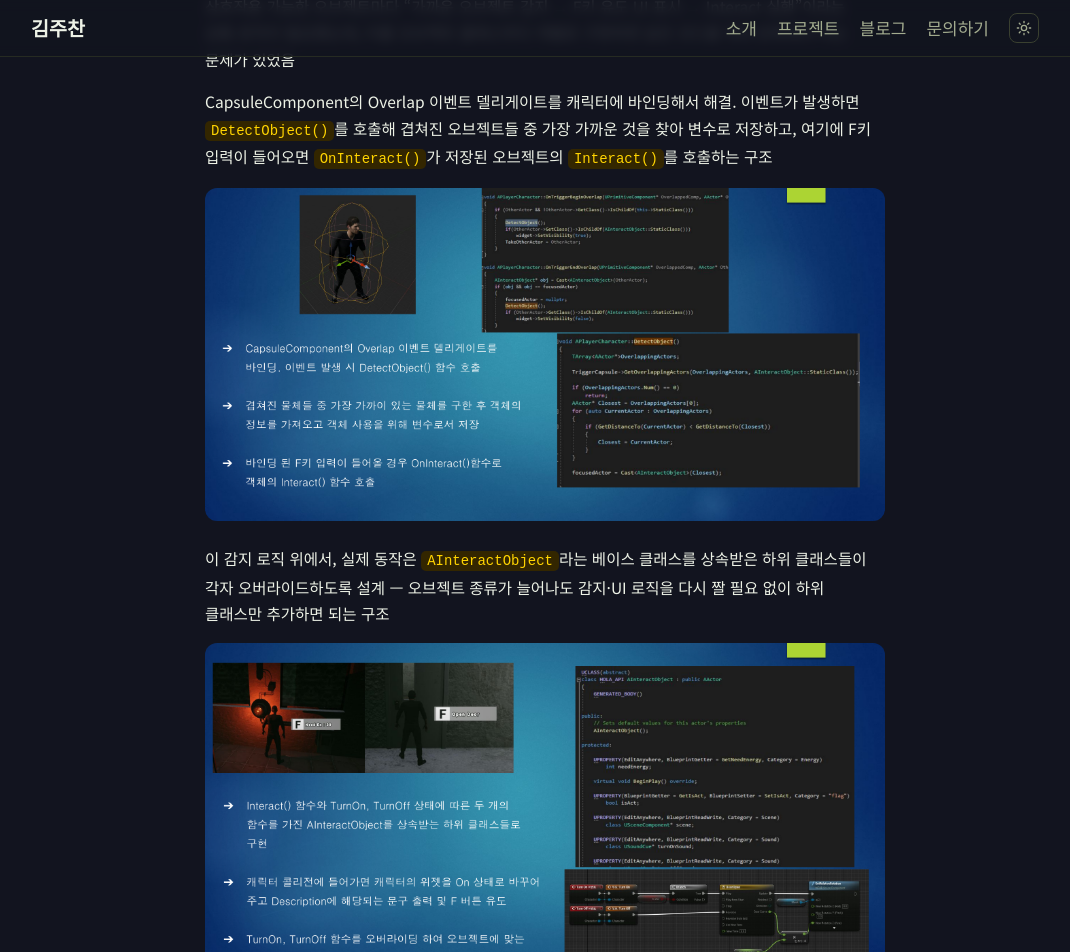
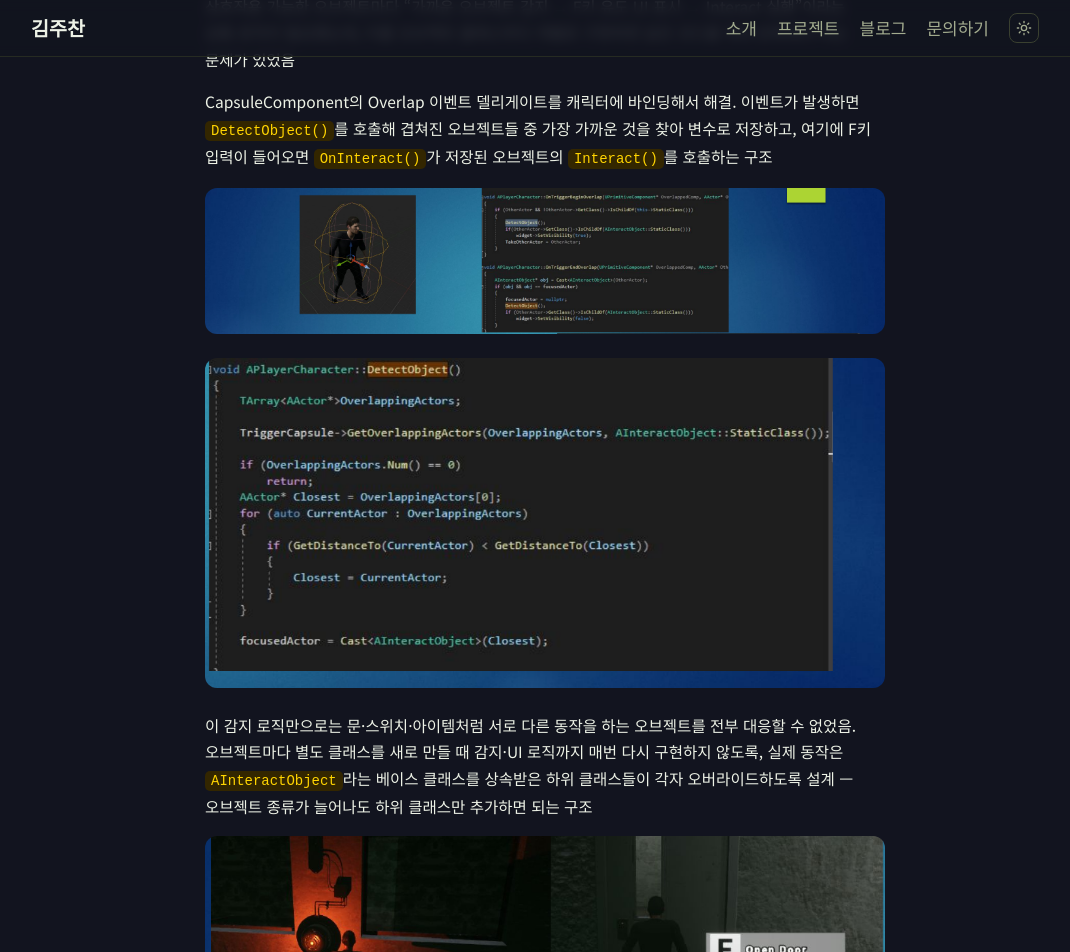
Before and after one commit to skamo3/skamo3.github.io, a Jekyll site: the page built from _projects/project-hola.md, in a window 1280 px wide and 1400 px high, scrolled down 1522 px. Shown: the top 952 px of the window, without its empty margins (105-1175 px from the left). Built offline with Jekyll 4.4.1, drawn with Linux system fonts in a browser that asks for light colours; some of the changed text lies outside the part shown.

Commit message:
Project Hola 이미지 재크롭, 앵커 스크롤 버그 수정, 왜/무엇/어떻게 보강
시연 영상 버튼(href="#시연")이 sticky nav(56px)에 가려 앵커 이동이 안
되는 것처럼 보이던 문제를 scroll-margin-top으로 전역 수정(모든 프로젝트
페이지의 헤딩 앵커에 적용).

PDF에서 크롭한 이미지들이 슬라이드의 불릿 설명 텍스트까지 통으로 포함하고
있어 본문에 이미 풀어 쓴 내용과 중복되던 문제를 발견 — 6장의 이미지를
코드/스크린샷 부분만 남도록 10장으로 다시 정밀 크롭(불릿 텍스트 완전 제외).

무기 시스템/근접 콤보/파괴 가능한 오브젝트 섹션에 왜 그런 설계를 택했는지
(장착 상태 분리, 콤보 도입 이유, 파괴 오브젝트의 목적) 설명을 보강.

Co-Authored-By: Claude Sonnet 5 <noreply@anthropic.com>

```diff
--- a/_projects/project-hola.md
+++ b/_projects/project-hola.md
@@ -42,23 +42,30 @@ toc:
 
 CapsuleComponent의 Overlap 이벤트 델리게이트를 캐릭터에 바인딩해서 해결. 이벤트가 발생하면 `DetectObject()`를 호출해 겹쳐진 오브젝트들 중 가장 가까운 것을 찾아 변수로 저장하고, 여기에 F키 입력이 들어오면 `OnInteract()`가 저장된 오브젝트의 `Interact()`를 호출하는 구조
 
-![상호작용 오브젝트 감지 코드 — CapsuleComponent Overlap 이벤트로 DetectObject()를 호출해 겹친 액터 중 가장 가까운 오브젝트를 찾아 focusedActor로 저장하는 코드](/assets/images/project-hola/interact-detect.png)
+![캐릭터 콜리전에 감지된 상호작용 대상 표시 — 캡슐 콜리전 범위와 감지 방향을 보여주는 에디터 화면](/assets/images/project-hola/interact-detect-screenshot.png)
 
-이 감지 로직 위에서, 실제 동작은 `AInteractObject`라는 베이스 클래스를 상속받은 하위 클래스들이 각자 오버라이드하도록 설계 — 오브젝트 종류가 늘어나도 감지·UI 로직을 다시 짤 필요 없이 하위 클래스만 추가하면 되는 구조
+![상호작용 오브젝트 감지 코드 — CapsuleComponent Overlap 이벤트로 DetectObject()를 호출해 겹친 액터 중 가장 가까운 오브젝트를 찾아 focusedActor로 저장하는 코드](/assets/images/project-hola/interact-detect-code.png)
 
-![AInteractObject 베이스 클래스 — Interact()와 TurnOn/TurnOff 함수를 가진 상위 클래스를 하위 클래스가 상속받아 구현하는 구조, 콜리전 진입 시 위젯을 켜고 F키 유도 문구를 띄우는 블루프린트](/assets/images/project-hola/interact-base.png)
+이 감지 로직만으로는 문·스위치·아이템처럼 서로 다른 동작을 하는 오브젝트를 전부 대응할 수 없었음. 오브젝트마다 별도 클래스를 새로 만들 때 감지·UI 로직까지 매번 다시 구현하지 않도록, 실제 동작은 `AInteractObject`라는 베이스 클래스를 상속받은 하위 클래스들이 각자 오버라이드하도록 설계 — 오브젝트 종류가 늘어나도 하위 클래스만 추가하면 되는 구조
+
+![F키로 상호작용 가능한 오브젝트 예시 — 에너지가 필요한 오브젝트와 문을 여는 상호작용 UI](/assets/images/project-hola/interact-object-screenshots.png)
+
+![AInteractObject 베이스 클래스 — Interact()와 TurnOn/TurnOff 함수를 가진 상위 클래스를 하위 클래스가 상속받아 구현하는 구조, 콜리전 진입 시 위젯을 켜고 F키 유도 문구를 띄우는 블루프린트](/assets/images/project-hola/interact-object-class.png)
 
 - 캐릭터 콜리전에 들어가면 위젯을 On 상태로 바꿔 Description 문구와 F키 유도 UI 출력
 - `TurnOn`, `TurnOff` 함수를 오버라이딩해 오브젝트별로 다른 로직 구현(문 열기, 스위치 조작 등)
 
 # 무기 시스템
 
-캐릭터가 장착할 수 있는 근거리·원거리 무기를 구현해 몬스터와 싸우고 파괴 가능한 오브젝트를 부술 수 있도록 함
+퍼즐 위주였던 게임에 전투 요소를 더하기 위해, 캐릭터가 장착할 수 있는 근거리·원거리 무기를 구현해 몬스터와 싸우고 파괴 가능한 오브젝트를 부술 수 있도록 함
 
-![무기 시스템 — 월드 배치용 AInteractWeapon과 장착용 Weapon 클래스가 한 쌍으로 동작하는 구조, enum class로 근거리/원거리 타입을 구분하는 코드](/assets/images/project-hola/weapon-system.png)
+![월드에 놓인 무기를 F키로 장착하는 모습 — 무기 장착 전/후 캐릭터, 무기 블루프린트 목록과 스폰 설정](/assets/images/project-hola/weapon-system-screenshots.png)
 
-- 2개의 클래스를 한 쌍으로 묶어 월드 배치와 캐릭터 장착을 분리 — `AInteractObject`를 상속하는 `AInteractWeapon`으로 월드에 무기를 배치하고, `Weapon` 클래스로 캐릭터가 장착할 무기를 정의
-- `enum class`로 근거리·원거리 무기 타입을 구분하고, `MAX_COUNT`로 디폴트 상태와 무기 타입 최대 개수를 함께 관리
+무기는 "월드에 놓여 있는 상태"와 "캐릭터가 장착한 상태"의 데이터가 서로 다름(위치·충돌 여부 vs 장착 소켓·데미지 등) — 이를 한 클래스에 다 담기보다, 2개의 클래스를 한 쌍으로 묶어 역할을 분리. `AInteractObject`를 상속하는 `AInteractWeapon`으로 월드에 무기를 배치하고, `Weapon` 클래스로 캐릭터가 장착할 무기(데미지, 소켓 등)를 정의
+
+`enum class`로 근거리·원거리 무기 타입을 구분하고, `MAX_COUNT`로 디폴트 상태와 무기 타입 최대 개수를 함께 관리
+
+![무기 타입 enum과 장착 무기 배열 — EWeaponType enum class와 캐릭터가 보유한 무기를 담는 TArray, 현재 장착 무기 인덱스 관리 코드](/assets/images/project-hola/weapon-type-enum.png)
 
 ## 장착 애니메이션과 소켓
 
@@ -66,23 +73,25 @@ CapsuleComponent의 Overlap 이벤트 델리게이트를 캐릭터에 바인딩
 
 스켈레탈 소켓을 이용해 무기별로 `SocketName`을 받도록 구현하고, 손에 쥐었을 때의 소켓과 보관 상태(기본적으로 등)의 소켓을 상태별로 구분. 장착·해제 시에는 Anim Montage를 저장해뒀다가 그에 맞는 애니메이션을 재생
 
-![장착 애니메이션과 무기 소켓 — 무기별 Hold Socket/Back Socket 이름과 장착 Montage를 지정하는 데이터, 장착 상태에 따라 소켓을 교체하는 코드](/assets/images/project-hola/weapon-socket.png)
+![장착 애니메이션과 무기 소켓 — 무기별 Hold Socket/Back Socket 이름과 장착 Montage를 지정하는 데이터, 장착 상태에 따라 소켓을 교체하는 코드](/assets/images/project-hola/weapon-socket-detail.png)
 
 ## 근접 무기 콤보 공격
 
-하나의 공격 시퀀스가 담긴 Anim Montage를 Section 단위로 나눠 저장하고, Anim Notify로 무기의 Hit 판정과 다음 공격 입력 타이밍을 감지. 다음 공격이 콤보 타이밍 안에 들어오면 이어지는 Section의 애니메이션을 재생해 3단 콤보를 구현
+단조로운 단발성 공격만으로는 타격감이 부족했기 때문에, 하나의 공격 시퀀스가 담긴 Anim Montage를 Section 단위로 나눠 저장하고 Anim Notify로 무기의 Hit 판정과 다음 공격 입력 타이밍을 감지하도록 구현. 다음 공격이 콤보 타이밍 안에 들어오면 이어지는 Section의 애니메이션을 재생해 3단 콤보를 구현
 
-![근접 무기 콤보 공격 — Attack Montage를 Attack_1/2/3 Section으로 나누고, AnimNotify로 AttackHitCheck/NextAttackCheck 타이밍을 감지하는 몽타주 편집 화면](/assets/images/project-hola/melee-combo.png)
+![근접 무기 콤보 공격 3단 동작 — 창, 검, 도끼 콤보 애니메이션 진행 화면](/assets/images/project-hola/melee-combo-montage.png)
+
+![Attack Montage를 Attack_1/2/3 Section으로 나누고, AnimNotify로 AttackHitCheck/NextAttackCheck 타이밍을 감지하는 몽타주 편집 화면](/assets/images/project-hola/melee-combo-timeline.png)
 
 ## 원거리 무기와 발사체
 
 원거리 무기(`ARangedWeapon`)에 발사체 클래스(`AProjectile`)를 기본 변수로 선언하고, `UProjectileMovementComponent`로 포물선을 그리며 날아가도록 구현. 충돌 시에는 `OnHit` 델리게이트로 반응하는데, 발사체를 바로 제거하면 충돌 이펙트가 재생되기 전에 사라져 보이므로 먼저 visibility를 끄고 콜리전을 NoCollision으로 바꿔 충돌/폭발 이펙트를 재생한 뒤, 약간의 지연을 두고 액터를 제거해 프레임 부하도 함께 줄임
 
-![원거리 무기와 발사체 — ARangedWeapon에 AProjectile을 스폰하고 UProjectileMovementComponent로 포물선 이동을 구현한 코드, OnHit 처리 결과인 폭발 이펙트 스크린샷](/assets/images/project-hola/ranged-projectile.png)
+![원거리 무기와 발사체 — ARangedWeapon에 AProjectile을 스폰하고 UProjectileMovementComponent로 포물선 이동을 구현한 코드, OnHit 처리 결과인 폭발 이펙트 스크린샷](/assets/images/project-hola/ranged-projectile-detail.png)
 
 # 파괴 가능한 오브젝트
 
-캐릭터가 무기를 이용하거나 특정 로직을 실행하면 길을 막고 있던 오브젝트가 부서지도록 구현. 언리얼 엔진 4.27의 Destructible Mesh를 활용해, 파괴 가능한 벽이나 장애물을 배치하고 이를 통해 전투와 퍼즐 진행에 변주를 줌
+퍼즐만으로 진행이 단조로워지는 걸 막기 위해, 캐릭터가 무기를 이용하거나 특정 로직을 실행하면 길을 막고 있던 오브젝트가 부서져 새로운 경로가 열리도록 구현. 언리얼 엔진 4.27의 Destructible Mesh를 이용해 파괴 가능한 벽·장애물을 만들고, 무기로 타격하거나 조건이 충족되면 Destructible Mesh가 파편으로 부서지도록 배치해 전투와 퍼즐 진행에 변주를 줌
 
 # 레벨 디자인 & 퍼즐
 
--- a/assets/css/style.css
+++ b/assets/css/style.css
@@ -337,6 +337,7 @@ a { color: inherit; text-decoration: none; }
 
 /* project detail page */
 .project-detail { max-width: 748px; margin: 0 auto; padding: 64px 24px; }
+.project-body h1[id], .project-body h2[id], .project-body h3[id] { scroll-margin-top: 76px; }
 .project-detail h1 { font-size: 50px; margin: 0 0 8px; }
 .project-detail h1:not(:first-of-type) { font-size: 37px; margin-top: 48px; }
 .project-detail .meta { font-size: 11.47px; color: var(--text-muted); margin-bottom: 8px; }
```
Also changed, not shown: assets/images/project-hola/interact-base.png (deleted), assets/images/project-hola/interact-detect-code.png (added), assets/images/project-hola/interact-detect-screenshot.png (added), assets/images/project-hola/interact-detect.png (deleted), assets/images/project-hola/interact-object-class.png (added), assets/images/project-hola/interact-object-screenshots.png (added), assets/images/project-hola/melee-combo-montage.png (added), assets/images/project-hola/melee-combo-timeline.png (added), assets/images/project-hola/melee-combo.png (deleted), assets/images/project-hola/ranged-projectile-detail.png (added), assets/images/project-hola/ranged-projectile.png (deleted), assets/images/project-hola/weapon-socket-detail.png (added), assets/images/project-hola/weapon-system-screenshots.png (added), assets/images/project-hola/weapon-type-enum.png (added), 2 other files.
